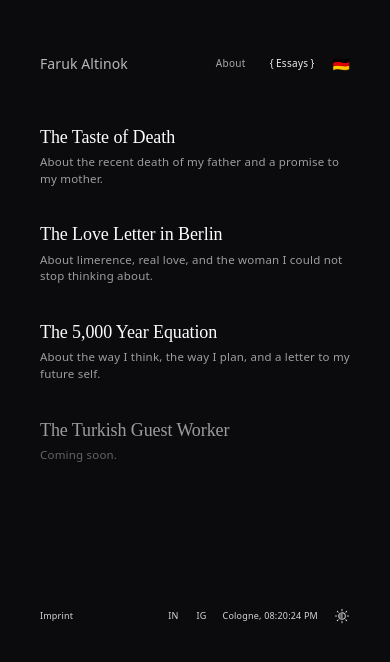
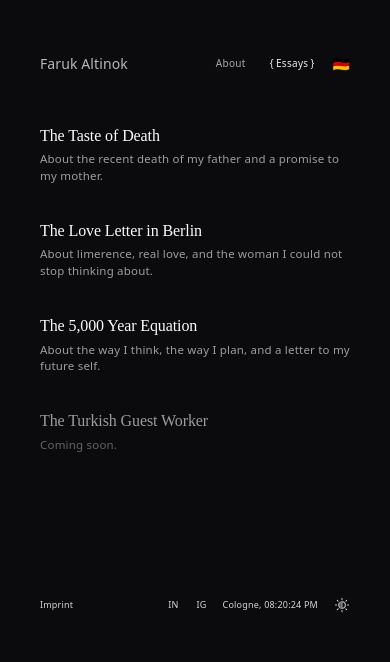
Before and after one commit to farukaltinok/farukaltinok.com, a Next.js app: page /essays in a window 390 px wide. Shown: the top 662 px of the page. Built offline with nearby package versions, Linux system fonts and the light colour scheme.

Commit message:
Smaller essay titles on mobile, update essay text

```diff
--- a/app/essays/essays.ts
+++ b/app/essays/essays.ts
@@ -422,7 +422,7 @@ Love is not about finding someone. It is about building someone. Yourself.`,
     content: {
       de: `I.
 
-Wenn mich als Kind etwas fasziniert hat, wollte ich sofort meine eigene Version davon bauen. Das war der Standardmodus. Mit 11 habe ich versucht, einen Magnetmotor zu bauen. Ein Gerät, das allein aus Magneten unendlich Energie erzeugt. Hat nicht funktioniert. Kann nicht funktionieren. Verstößt gegen die Gesetze der Thermodynamik. Also weiter. Ich habe Super Mario gespielt und wollte mein eigenes Spiel machen, also habe ich ein Jump-and-Run programmiert. Kaputte Handys repariert und auf eBay weiterverkauft, als Taschengeld.
+Wenn mich als Kind etwas fasziniert hat, wollte ich sofort meine eigene Version davon bauen. Das war der Standardmodus. Mit 11 habe ich versucht, einen Magnetmotor zu bauen. Ein Gerät, das allein aus Magneten unendlich Energie erzeugt. Hat nicht funktioniert. Kann nicht funktionieren. Verstößt gegen die Gesetze der Thermodynamik. Also weiter. Ich habe Super Mario gespielt und wollte mein eigenes Spiel machen, also habe ich ein Jump-and-Run programmiert. Ich habe mein erstes Handy bekommen und angefangen, kaputte Handys zu reparieren und auf eBay weiterzuverkaufen, als Taschengeld.
 
 Ich erzähle das nicht, um irgendjemanden zu beeindrucken. Ich erzähle es, weil sich darin ein Muster zeigt, das fast alle meine Entscheidungen seitdem erklärt. Wenn mich etwas interessiert, ist mein erster Impuls nicht Bewunderung. Es ist der Drang, die Sache auseinanderzunehmen und selbst nachzubauen.
 
@@ -545,7 +545,7 @@ Es gibt immer einen anderen Weg.
 
       en: `I.
 
-As a kid, whenever something fascinated me, I wanted to build my own version of it. That was the default. At 11, I tried building a magnetic motor. A device that would generate infinite energy from magnets alone. It didn't work. It can't work. It violates the laws of thermodynamics. So I moved on. I played Super Mario and wanted to make my own game, so I programmed a jump-and-run. I repaired broken phones and resold them on eBay for pocket money.
+As a kid, whenever something fascinated me, I wanted to build my own version of it. That was the default. At 11, I tried building a magnetic motor. A device that would generate infinite energy from magnets alone. It didn't work. It can't work. It violates the laws of thermodynamics. So I moved on. I played Super Mario and wanted to make my own game, so I programmed a jump-and-run. I got my first phone, and began to repair broken phones to resell them on eBay for pocket money.
 
 I don't mention these things to impress anyone. I mention them because they show a pattern that explains most of my decisions since. When something interests me, my first instinct isn't to admire it. It's to take it apart and figure out how to build it myself.
 
--- a/app/globals.css
+++ b/app/globals.css
@@ -777,7 +777,7 @@
     }
 
     .essayTitle {
-      font-size: 18px;
+      font-size: 16px;
     }
 
     .essayArticleTitle {
```
